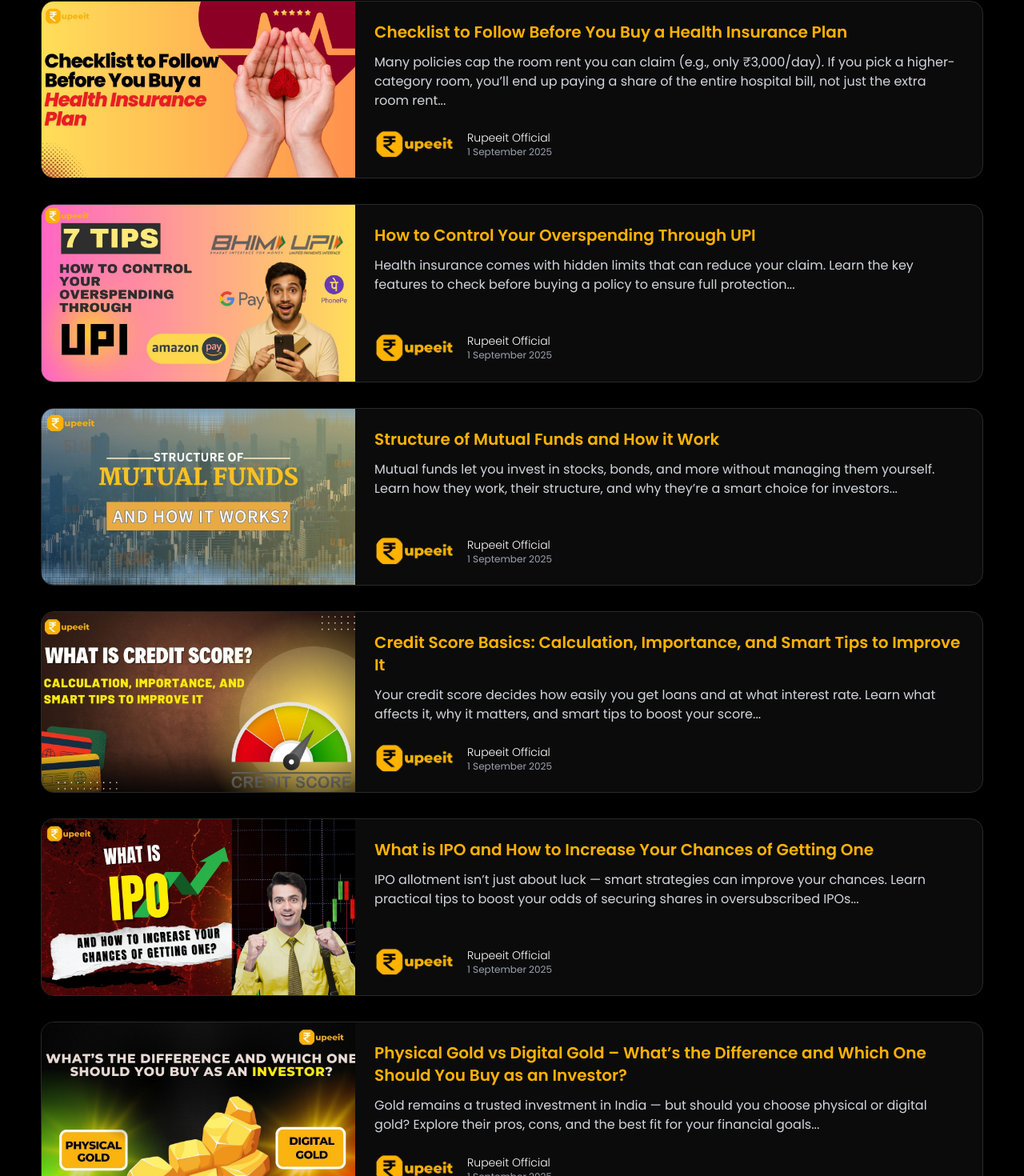
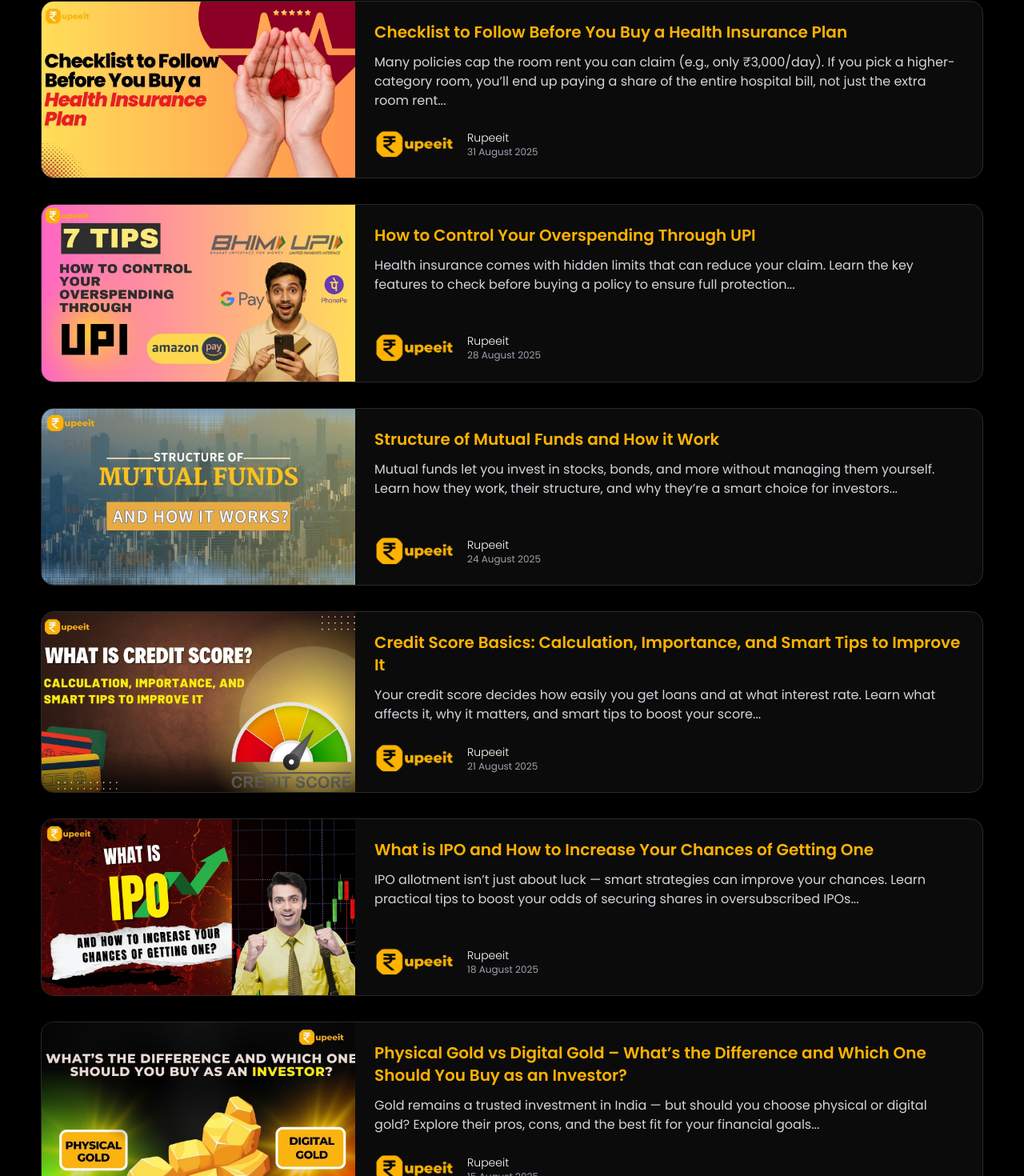
Before and after one commit to rajchovtiya/Ruppeeit, a React (Vite) app: page /Blogs in a window 1280 px wide. Shown: the part 678-2148 px from the top of the page at 80% size. Built offline with nearby package versions, Linux system fonts and the light colour scheme; a web font is replaced by a local one.

Commit message:
add code blog

```diff
--- a/src/pages/Blogs/Blogs.jsx
+++ b/src/pages/Blogs/Blogs.jsx
@@ -80,7 +80,7 @@ function Blogs() {
                                                 />
                                                 <div>
                                                     <p className="text-sm text-white font-light">
-                                                        Rupeeit Official
+                                                        Rupeeit
                                                     </p>
                                                     <p className="text-xs text-gray-400">{blog.date}</p>
                                                 </div>
--- a/src/pages/Blogs/blogsheding.js
+++ b/src/pages/Blogs/blogsheding.js
@@ -3,7 +3,7 @@ export const blogs = [
         title: "Understanding the Role of Stock Exchanges, Depositories, and Regulatory Bodies.",
         desc: "Stock exchanges, depositories, and SEBI together make India’s financial markets safe and efficient. From trading shares to safeguarding them digitally, here’s how the system works...",
         img: "./img/blog1.jpeg",
-        date: "1 September 2025",
+        date: "2 September 2025",
         url: "Understanding-the-Role-of-Stock-Exchanges-Depositories-and-Regulatory-Bodies."
     },
     {
@@ -17,42 +17,42 @@ export const blogs = [
         title: "Checklist to Follow Before You Buy a Health Insurance Plan",
         desc: "Many policies cap the room rent you can claim (e.g., only ₹3,000/day). If you pick a higher-category room, you’ll end up paying a share of the entire hospital bill, not just the extra room rent...",
         img: "./img/blog3.jpeg",
-        date: "1 September 2025",
+        date: "31 August 2025",
         url: "Checklist-to-Follow-Before-You-Buy-a-Health-Insurance-Plan"
     },
     {
         title: "How to Control Your Overspending Through UPI",
         desc: "Health insurance comes with hidden limits that can reduce your claim. Learn the key features to check before buying a policy to ensure full protection...",
         img: "./img/blog4.jpeg",
-        date: "1 September 2025",
+        date: "28 August 2025",
         url: "How-to-Control-Your-Overspending-Through-UPI"
     },
     {
         title: "Structure of Mutual Funds and How it Work",
         desc: "Mutual funds let you invest in stocks, bonds, and more without managing them yourself. Learn how they work, their structure, and why they’re a smart choice for investors...",
         img: "./img/blog5.jpeg",
-        date: "1 September 2025",
+        date: "24 August 2025",
         url: "Structure-of-Mutual-Funds-and-How-it-Work"
     },
     {
         title: "Credit Score Basics: Calculation, Importance, and Smart Tips to Improve It",
         desc: "Your credit score decides how easily you get loans and at what interest rate. Learn what affects it, why it matters, and smart tips to boost your score...",
         img: "./img/blog6.jpeg",
-        date: "1 September 2025",
+        date: "21 August 2025",
         url: "Credit-Score-Basics-Calculation-Importance-and-Smart-Tips-to-Improve-It"
     },
     {
         title: "What is IPO and How to Increase Your Chances of Getting One",
         desc: "IPO allotment isn’t just about luck — smart strategies can improve your chances. Learn practical tips to boost your odds of securing shares in oversubscribed IPOs...",
         img: "./img/blog7.jpeg",
-        date: "1 September 2025",
+        date: "18 August 2025",
         url: "What-is-IPO-and-How-to-Increase-Your-Chances-of-Getting-One"
     },
     {
         title: "Physical Gold vs Digital Gold – What’s the Difference and Which One Should You Buy as an Investor?",
         desc: "Gold remains a trusted investment in India — but should you choose physical or digital gold? Explore their pros, cons, and the best fit for your financial goals...",
         img: "./img/blog8.jpeg",
-        date: "1 September 2025",
+        date: "15 August 2025",
         url: "Physical-Gold-vs-Digital-Gold-What’s-the-Difference-and-Which-One-Should-You-Buy-as-an-Investor"
     }
 ];
```
